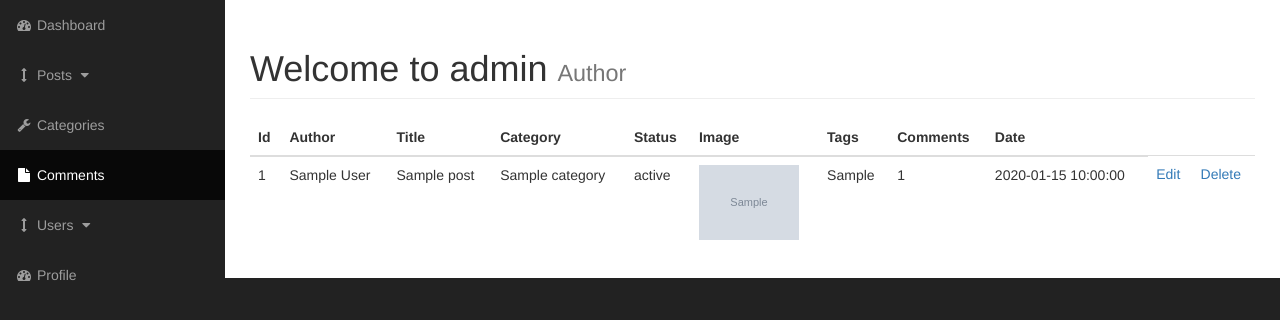
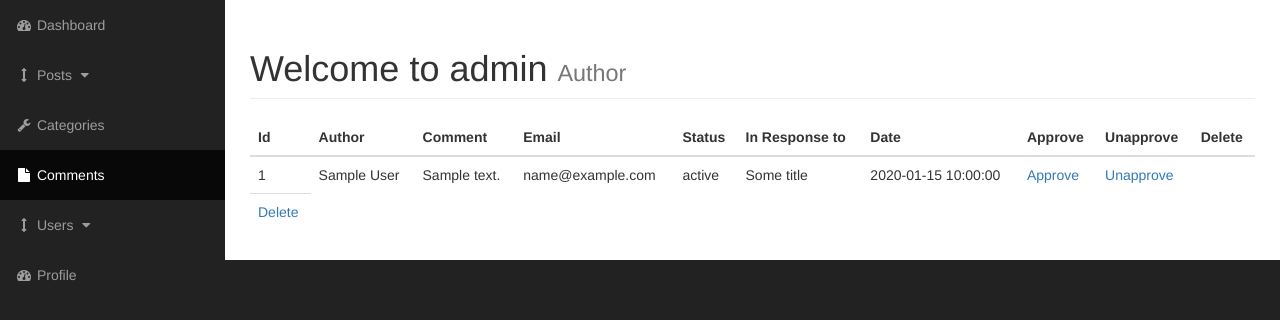
Before and after one commit to mroloff2019/CMS_PROJECT, a PHP site: page /admin/comments.php in a window 1280 px wide. Shown: the part 51-371 px from the top of the page. Run offline with PHP 8.4, Linux system fonts and the light colour scheme; tables that the repository leaves empty or names only in its code hold one stand-in row (values such as "Sample post"); grey boxes marked "Sample" are stand-in pictures.

Commit message:
Updated View_all_comments.php

```diff
--- a/CMS/admin/includes/view_all_comments.php
+++ b/CMS/admin/includes/view_all_comments.php
@@ -3,62 +3,63 @@
         <tr>
             <th>Id</th>
             <th>Author</th>
-            <th>Title</th>
-            <th>Category</th>
+            <th>Comment</th>
+            <th>Email</th>
             <th>Status</th>
-            <th>Image</th>
-            <th>Tags</th>
-            <th>Comments</th>
+            <th>In Response to</th>
             <th>Date</th>
+            <th>Approve</th>
+            <th>Unapprove</th>
+            <th>Delete</th>
         </tr>
     </thead>
     <tbody>
     <?php
 
-$query = "SELECT * FROM posts";
-$select_posts = mysqli_query($connection,$query);
+$query = "SELECT * FROM comments";
+$select_comments = mysqli_query($connection,$query);
 
 
-while($row = mysqli_fetch_assoc($select_posts)) {
-        $post_id = $row['post_id'];
-        $post_author = $row['post_author'];
-        $post_title = $row['post_title'];
-        $post_category_id = $row['post_category_id'];
-        $post_status = $row['post_status'];
-        $post_image = $row['post_image'];
-        $post_tags = $row['post_tags'];
-        $post_comment_count = $row['post_comment_count'];
-        $post_date = $row['post_date'];
+while($row = mysqli_fetch_assoc($select_comments)) {
+        $comment_id = $row['comment_id'];
+        $comment_post_id = $row['comment_post_id'];
+        $comment_author = $row['comment_author'];
+        $comment_content = $row['comment_content'];
+        $comment_email = $row['comment_email'];
+        $comment_status = $row['comment_status'];
+        $comment_date = $row['comment_date'];
+
 
         echo "<tr>";
-    echo "<td>$post_id</td>";
-    echo "<td>$post_author</td>";
-    echo "<td>$post_title</td>";
 
+    echo "<td>$comment_id</td>";
+    echo "<td>$comment_author</td>";
+    echo "<td>$comment_content</td>";
 
-    $query = "SELECT * FROM categories WHERE cat_id = {$post_category_id} ";
-    $select_categories_id = mysqli_query($connection,$query);
+//
+//    $query = "SELECT * FROM categories WHERE cat_id = {$post_category_id} ";
+//    $select_categories_id = mysqli_query($connection,$query);
+//
+//
+//    while($row = mysqli_fetch_assoc($select_categories_id)) {
+//    $cat_id = $row['cat_id'];
+//    $cat_title = $row['cat_title'];
+//
+//
+//    echo "<td>{$cat_title}</td>";
+//
+//
+//    }
 
-
-    while($row = mysqli_fetch_assoc($select_categories_id)) {
-    $cat_id = $row['cat_id'];
-    $cat_title = $row['cat_title'];
-
-
-    echo "<td>{$cat_title}</td>";
-
-
-    }
-
-
-    echo "<td>$post_status</td>";
-    echo "<td><img width='100' src='../images/{$post_image}' alt='image'></td>";
-    echo "<td>$post_tags</td>";
-    echo "<td>$post_comment_count</td>";
-    echo "<td>$post_date</td>";
-    echo "<td><a href='posts.php?source=edit_post&p_id={$post_id}'>Edit</a></td>";
-    echo "<td><a href='posts.php?delete={$post_id}'>Delete</a></td>";
-        echo "</tr>";
+    echo "<td>$comment_email</td>";
+    echo "<td>$comment_status</td>";
+    echo "<td>Some title</td>";
+    echo "<td>$comment_date</td>";
+    echo "<td><a href='posts.php?source=edit_post&p_id='>Approve</a></td>";
+    echo "<td><a href='posts.php?delete='>Unapprove</a></td>";
+    echo "</tr>";
+    echo "<td><a href='posts.php?delete='>Delete</a></td>";
+    echo "</tr>";
 
 }
 
```
Also changed, not shown: CMS/post.php (+43 -3 lines).
